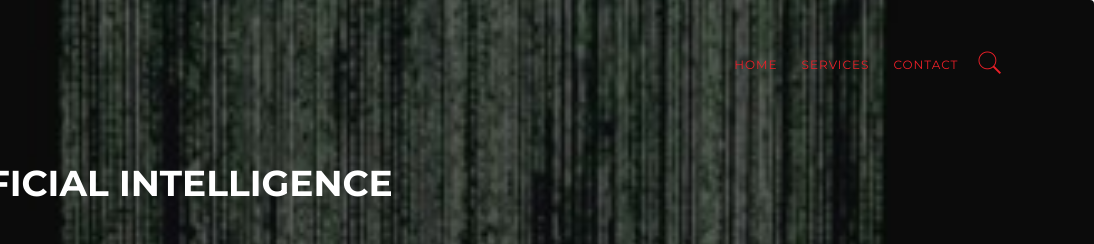
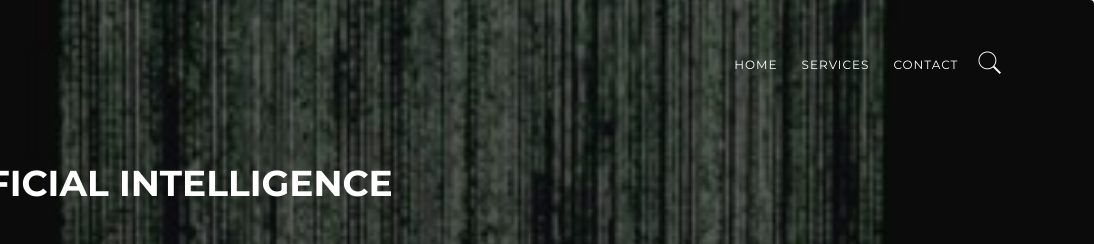
Before and after one commit to budostylz/BudoAppsWebsite, a website: page artificial-intelligence.html in a window 1280 px wide. Shown: the top 244 px of the page, 186-1280 px from the left. Drawn offline with Linux system fonts and the light colour scheme; files whose address does not match are found by name.

Commit message:
update_site

```diff
--- a/artificial-intelligence.html
+++ b/artificial-intelligence.html
@@ -45,15 +45,15 @@
             <div class="collapse navbar-collapse flex-sm-row-reverse" id="headernav">
                 <ul class=" nav navbar-nav menu">
                     <li class="nav-item">
-                        <a class="nav-link active" href="https://home.budoapps.com/#home" style="color:#EC1F28;">Home</a>
+                        <a class="nav-link active" href="https://home.budoapps.com/#home">Home</a>
                     </li>
                     <li class="nav-item">
-                        <a class="nav-link " href="https://home.budoapps.com/#services" style="color:#EC1F28">Services</a>
+                        <a class="nav-link " href="https://home.budoapps.com/#services">Services</a>
                     </li>
                     <li class="nav-item">
-                        <a class="nav-link " href="https://home.budoapps.com/#contact" style="color:#EC1F28">Contact</a>
+                        <a class="nav-link " href="https://home.budoapps.com/#contact">Contact</a>
                     </li>
-                    <li class="search_btn" style="color:#EC1F28">
+                    <li class="search_btn">
                         <a href="#">
                             <i class="ion-ios-search"></i>
                         </a>
```
Also changed, not shown: metaverse.html (+4 -4 lines), migrations.html (+4 -4 lines), mobile-apps.html (+4 -4 lines), sharepoint.html (+4 -4 lines), strategy.html (+4 -4 lines), video-games.html (+4 -4 lines), websites.html (+4 -4 lines).
